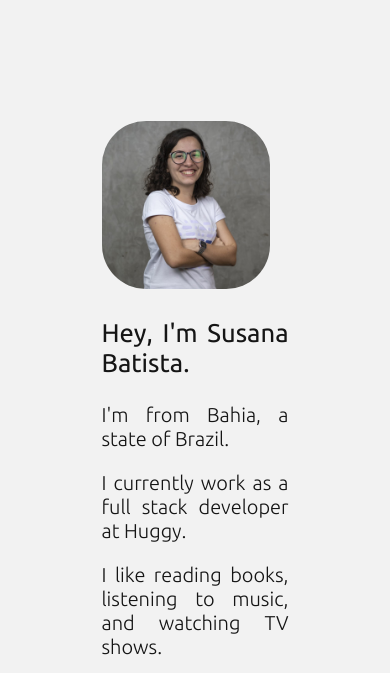
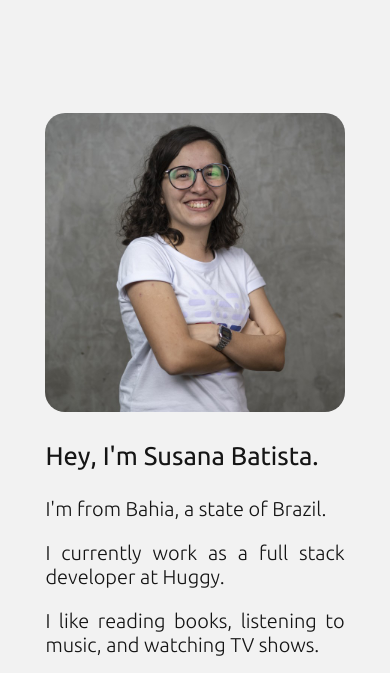
Before and after one commit to susanabatistas/susanabatistas.github.io, a plain HTML site: page index.html in a window 390 px wide. Shown: the top 673 px of the page. Drawn offline with Linux system fonts and the light colour scheme.

Commit message:
💄 Update screen width

```diff
--- a/style.css
+++ b/style.css
@@ -53,7 +53,6 @@ main .photo {
 
 main .photo img {
   max-width: 90%;
-  max-height: 90%;
   border-radius: 44px;
 }
 
@@ -96,4 +95,13 @@ main p {
     align-items: center;
   }
 
+  main .bio, main .photo {
+    max-width: 80%;
+  }
+
+  main .photo img {
+    border-radius: 20px;
+    max-width: 100%;
+  }
+
 }
```
